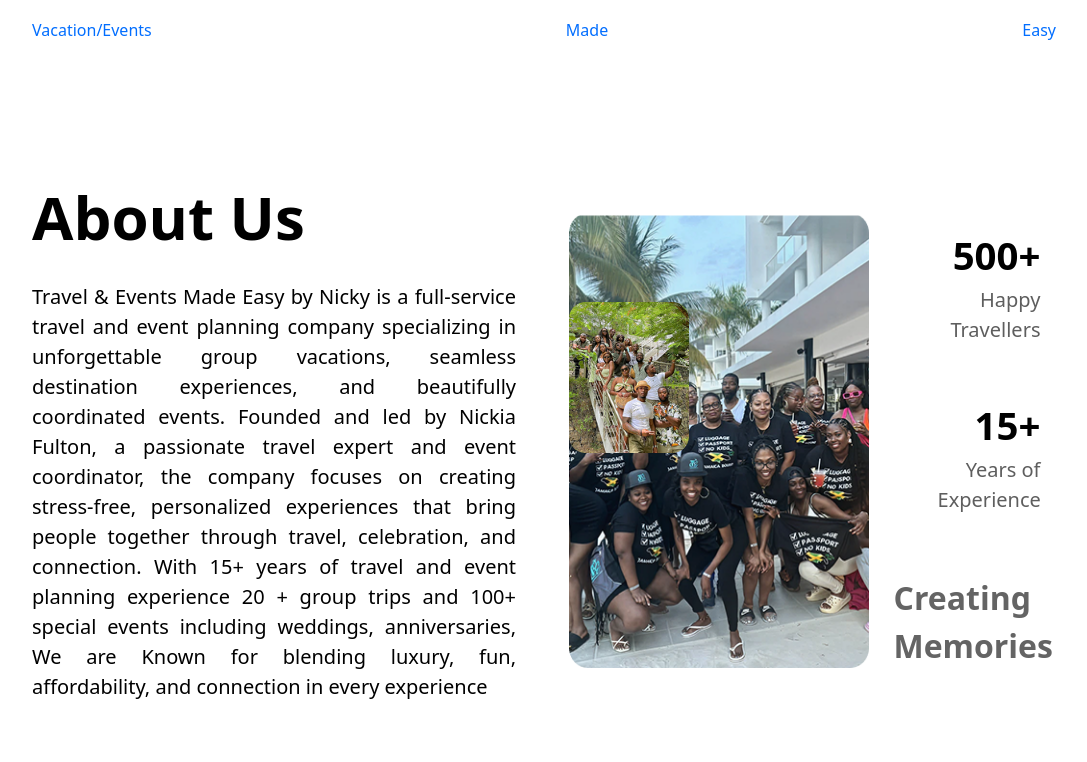
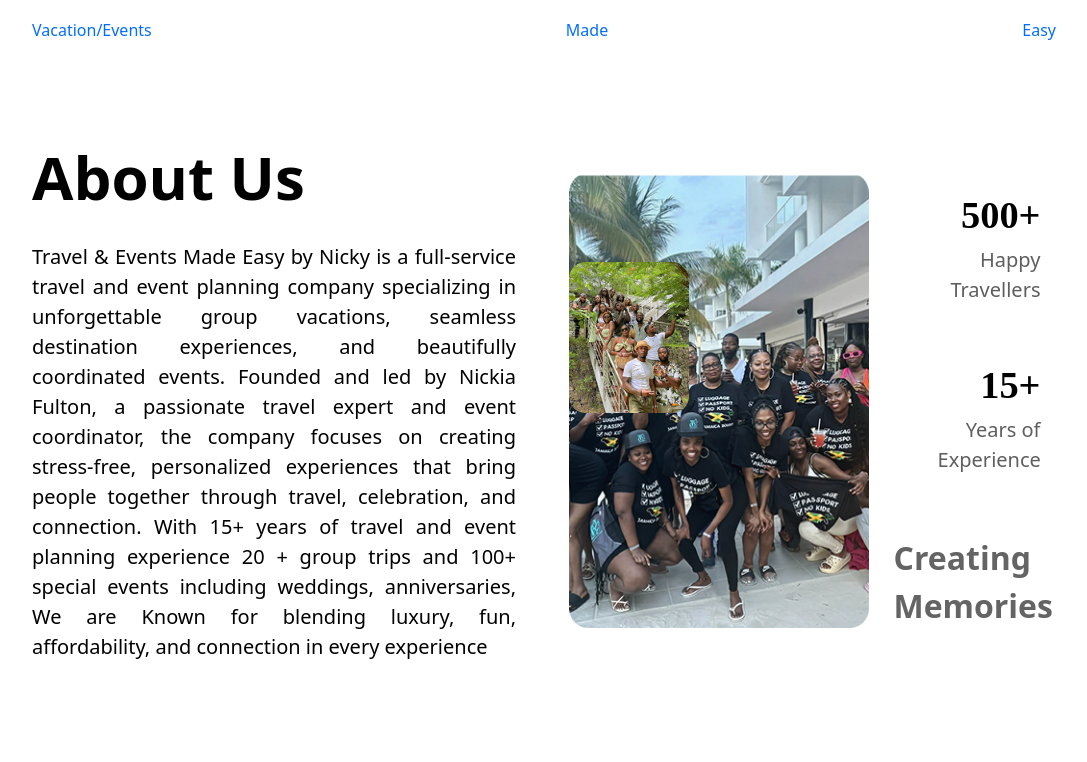
Before and after one commit to TheEldaps/Travel-Events, a Next.js app: page / in a window 1280 px wide. Shown: the part 1218-1980 px from the top of the page, without its empty margins (96-1183 px from the left). Built offline with nearby package versions, Linux system fonts and the light colour scheme.

Commit message:
Latest fixes

```diff
--- a/app/components/AboutSection.tsx
+++ b/app/components/AboutSection.tsx
@@ -5,7 +5,7 @@ import Items from '../components/Items'
 
 export default function AboutSection() {
   return (
-    <section id='who-we-are' className='md:flex px-[5%] sm:px-[10%] pt-20 gap-4 md:gap-5 lg:gap-10 mb-20'>
+    <section id='who-we-are' className='md:flex px-[5%] sm:px-[10%] pt-10 gap-4 md:gap-5 lg:gap-10 mb-20 '>
       <section className='md:w-[70%]'>
         <h2 className='font-bold text-[2rem] lg:text-[60px] font-dmsans mb-5'>About Us</h2>
         <p className='mb-6 text-justify sm:text-[1.1rem] md:text-[1rem] lg:text-[1.25rem]'>Travel & Events Made Easy by Nicky is a full-service travel and event planning company specializing in unforgettable group vacations, seamless destination experiences, and beautifully coordinated events. Founded and led by Nickia Fulton, a passionate travel expert and event coordinator, the company focuses on creating stress-free, personalized experiences that bring people together through travel, celebration, and connection. With 15+ years of travel and event planning experience 20 + group trips and 100+ special events including weddings, anniversaries, We are Known for blending luxury, fun, affordability, and connection in every experience</p>
--- a/app/components/FooterSection.tsx
+++ b/app/components/FooterSection.tsx
@@ -8,10 +8,10 @@ export default function FooterSection() {
     return (
         <section id='contact-us' className='bg-[#151515] text-white  px-[5%] sm:px-[10%] py-10'>
             <section className='flex justify-between mb-10'>
-                <div className='w-[20%] max-w-[100px]'>
+                <div className='w-[30%] max-w-[200px] border'>
                     <Link href='#home'>
-                        <Image src={Logo} width='300' height='300' alt='Website logo' className=' max-w-[100px] h-auto' />
-                        <p className='text-[0.5rem]  text-center '>Where travel, fun and easy planning comes together</p>
+                        <Image src={Logo} width='300' height='300' alt='Website logo' className='w-full h-auto' />
+                        <p className='text-[0.5rem] text-center '>Where travel, fun and easy planning comes together</p>
                     </Link>
                 </div>
                 <div className='text-[0.8rem]'>
@@ -21,7 +21,7 @@ export default function FooterSection() {
                         <li>(443) 406-8048</li>
                         <li>TMEbyNicky@gmail.com</li>
                     </ul>
-                    <div className='flex gap-5'>
+                    <div className='flex gap-5 mt-8'>
                         <Link href='www.facebook.com'><Image src={FacebookLogo} width='200' height='200' alt='facebook logo' className='w-[30px] h-auto' /></Link>
                         <Link href='www.instagram.com'><Image src={InstagramLogo} width='200' height='200' alt='Instagram
                     logo' className='w-[30px] h-auto' /></Link>
--- a/app/components/Items.tsx
+++ b/app/components/Items.tsx
@@ -3,7 +3,7 @@
 export default function Items({ title, description }: { title: string, description: string }) {
     return (
         <li className='flex flex-col'>
-            <p className='font-bold text-[1.9rem] md:text-[2rem] lg:text-[2.4rem] md:text-right text-center sm:mx-auto md:mx-0 lg:mx-0'>{title}</p>
+            <p className='font-bold font-[dmsans] text-[1.9rem] md:text-[2rem] lg:text-[2.4rem] md:text-right text-center sm:mx-auto md:mx-0 lg:mx-0'>{title}</p>
             <p className='text-[#5E5E5E] text-[0.93rem] md:text-[0.9rem] lg:text-[1.25rem] md:text-right sm:max-w-full md:w-[70%] md:ml-[30%]  font-nunito text-center'>{description}</p>
         </li>
     )
--- a/app/components/Testimonials.tsx
+++ b/app/components/Testimonials.tsx
@@ -17,7 +17,7 @@ export default function Testimonials({
 }) {
   return (
     <div
-      className={`border border-[#B0B0B0] rounded-[5%] p-2 mb-10 mx-auto w-[200vh] transform md:${rotate} ${origin}`}
+      className={`border border-[#B0B0B0] rounded-[5%] p-2 mb-10 mx-auto w-[60vh] transform md:${rotate} ${origin}`}
     >
       <Image
         src={image}
```
